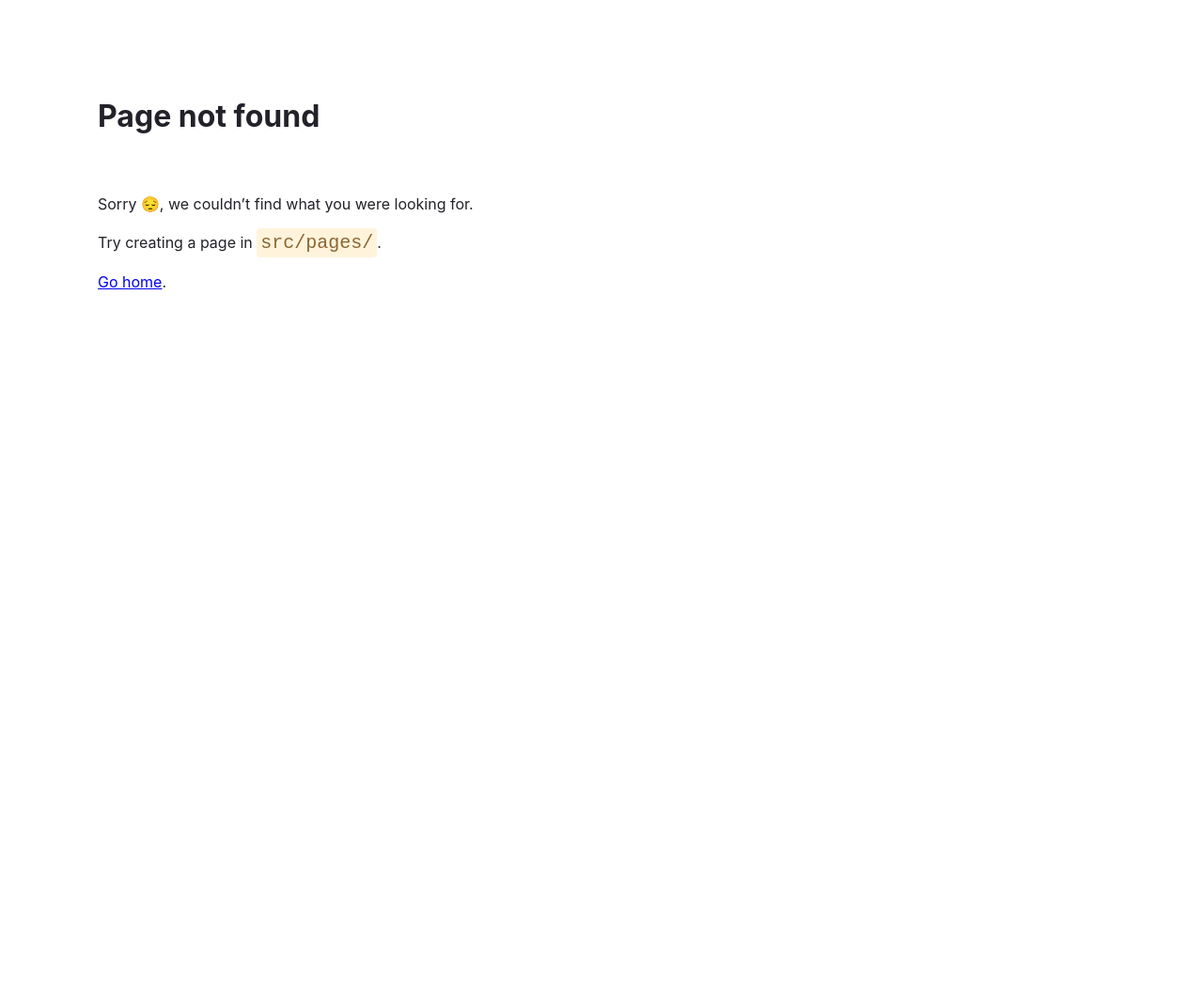
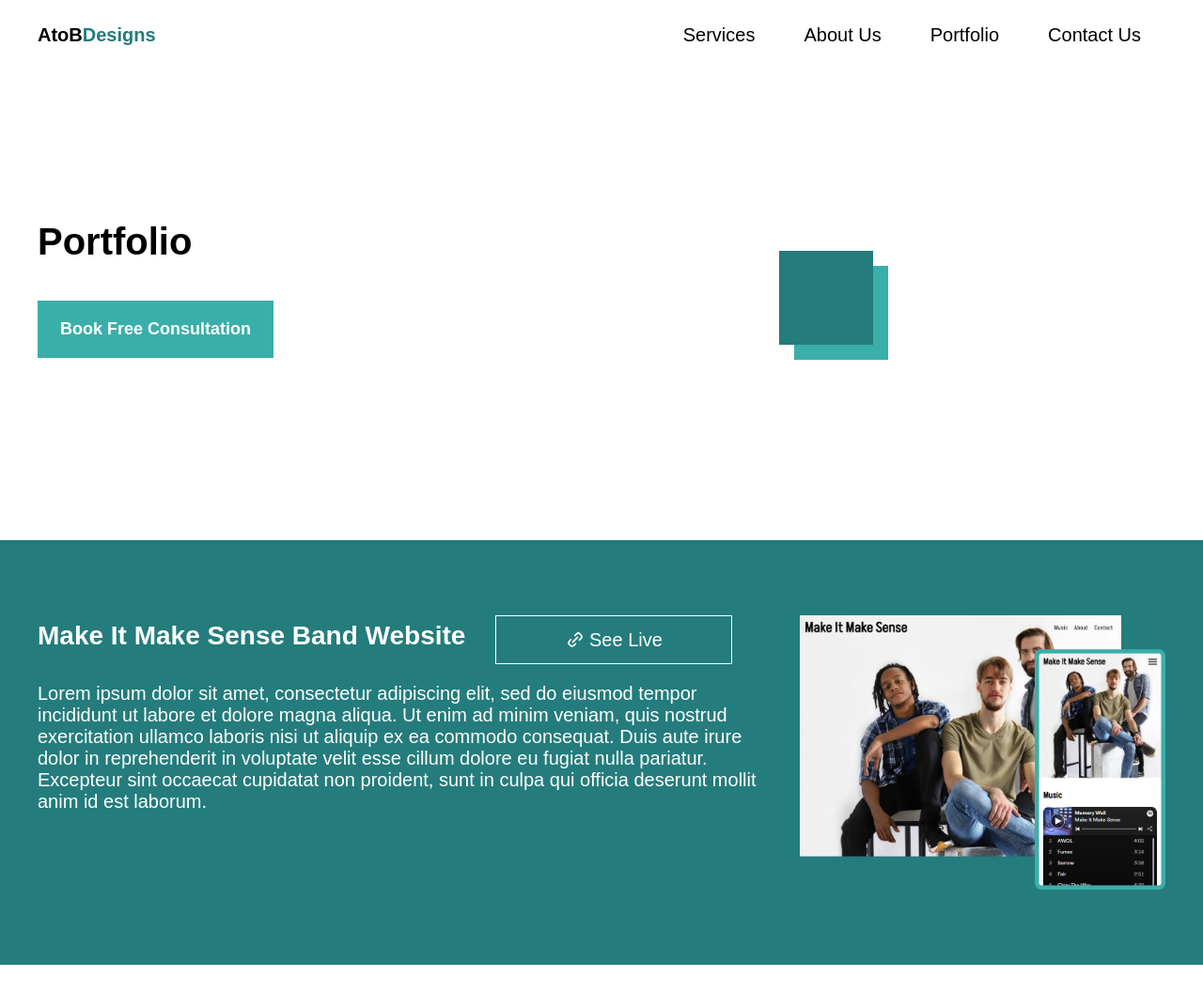
Before and after one commit to asherb20/atobdesigns, a Gatsby site: page /portfolio in a window 1280 px wide. Before the commit this address had no page. Shown: the top 1056 px of the page at 94% size. Before the commit the page ends 800 px from the top, so only its background shows below. Built offline with nearby package versions, Linux system fonts and the light colour scheme; Gatsby itself is replaced by a stand-in of ours.

Commit message:
Finished portfolio page.

```diff
--- a/src/components/hero.tsx
+++ b/src/components/hero.tsx
@@ -4,12 +4,12 @@ import CallToAction from './cta';
 const Hero = ({ title }: { title: string }) => {
   return (
     <div>
-      <div className='pt-5 pr-2 pb-5 pl-2 sm-d-flex sm-flex-wrap max-w-lg m-auto'>
-        <div className='sm-flex-1'>
+      <div className='pt-10 pr-2 pb-10 pl-2 sm-d-flex sm-flex-wrap max-w-lg m-auto'>
+        <div className='sm-flex-2'>
           <p className='fs-40 fw-bold pb-1'>{title}</p>
           <CallToAction to='/contact-us' title='Book Free Consultation' />
         </div>
-        <div className='p-2 sm-flex-1' style={{ height: 116 }}>
+        <div className='p-2 sm-flex-1 d-none sm-d-block' style={{ height: 116 }}>
           <div>
             <div className='pos-rel my-auto'>
               <div className='square bg-dark pos-abs top-0 left-0 z-1' />
--- a/src/lib/icons.tsx
+++ b/src/lib/icons.tsx
@@ -104,3 +104,20 @@ export const XIcon = (props: IconProps) => {
     </svg>
   );
 };
+
+export const URLIcon = (props: IconProps) => {
+  return (
+    <svg width={props.width} height={props.height} viewBox='0 0 24 24'>
+      <title />
+      <path
+        d='M17.3,13.35a1,1,0,0,1-.7-.29,1,1,0,0,1,0-1.41l2.12-2.12a2,2,0,0,0,0-2.83L17.3,5.28a2.06,2.06,0,0,0-2.83,0L12.35,7.4A1,1,0,0,1,10.94,6l2.12-2.12a4.1,4.1,0,0,1,5.66,0l1.41,1.41a4,4,0,0,1,0,5.66L18,13.06A1,1,0,0,1,17.3,13.35Z'
+        fill={props.color}
+      />
+      <path
+        d='M8.11,21.3a4,4,0,0,1-2.83-1.17L3.87,18.72a4,4,0,0,1,0-5.66L6,10.94A1,1,0,0,1,7.4,12.35L5.28,14.47a2,2,0,0,0,0,2.83L6.7,18.72a2.06,2.06,0,0,0,2.83,0l2.12-2.12A1,1,0,1,1,13.06,18l-2.12,2.12A4,4,0,0,1,8.11,21.3Z'
+        fill={props.color}
+      />
+      <path d='M8.82,16.18a1,1,0,0,1-.71-.29,1,1,0,0,1,0-1.42l6.37-6.36a1,1,0,0,1,1.41,0,1,1,0,0,1,0,1.42L9.52,15.89A1,1,0,0,1,8.82,16.18Z' fill={props.color} />
+    </svg>
+  );
+};
--- /dev/null
+++ b/src/pages/portfolio.tsx
@@ -0,0 +1,86 @@
+import * as React from 'react';
+import { HeadFC, PageProps } from 'gatsby';
+import Nav from '../components/nav';
+import '../styles/global.css';
+import Footer from '../components/footer';
+import Hero from '../components/hero';
+import CallToAction from '../components/cta';
+import { StaticImage } from 'gatsby-plugin-image';
+import { URLIcon } from '../lib/icons';
+
+const PORTFOLIO_ITEMS = [
+  {
+    backgroundColor: 'dark',
+    fontColor: 'white',
+    url: 'https://www.makeitmakesense.band/',
+    title: 'Make It Make Sense Band Website',
+    content:
+      'Lorem ipsum dolor sit amet, consectetur adipiscing elit, sed do eiusmod tempor incididunt ut labore et dolore magna aliqua. Ut enim ad minim veniam, quis nostrud exercitation ullamco laboris nisi ut aliquip ex ea commodo consequat. Duis aute irure dolor in reprehenderit in voluptate velit esse cillum dolore eu fugiat nulla pariatur. Excepteur sint occaecat cupidatat non proident, sunt in culpa qui officia deserunt mollit anim id est laborum.',
+    image: <StaticImage src='../images/makeitmakesense_preview.png' alt='Make It Make Sense Band Website' />
+  },
+  {
+    backgroundColor: 'white',
+    fontColor: 'black',
+    url: 'https://www.us-ecologic.com/',
+    title: 'US-EcoLogic Website',
+    content:
+      'Lorem ipsum dolor sit amet, consectetur adipiscing elit, sed do eiusmod tempor incididunt ut labore et dolore magna aliqua. Ut enim ad minim veniam, quis nostrud exercitation ullamco laboris nisi ut aliquip ex ea commodo consequat. Duis aute irure dolor in reprehenderit in voluptate velit esse cillum dolore eu fugiat nulla pariatur. Excepteur sint occaecat cupidatat non proident, sunt in culpa qui officia deserunt mollit anim id est laborum.',
+    image: <StaticImage src='../images/us-ecologic-preview.png' alt='US-EcoLogic Website' />
+  },
+  {
+    backgroundColor: 'dark',
+    fontColor: 'white',
+    url: 'https://efficiencypromise.com/',
+    title: 'Efficiency Promise Web App',
+    content:
+      'Lorem ipsum dolor sit amet, consectetur adipiscing elit, sed do eiusmod tempor incididunt ut labore et dolore magna aliqua. Ut enim ad minim veniam, quis nostrud exercitation ullamco laboris nisi ut aliquip ex ea commodo consequat. Duis aute irure dolor in reprehenderit in voluptate velit esse cillum dolore eu fugiat nulla pariatur. Excepteur sint occaecat cupidatat non proident, sunt in culpa qui officia deserunt mollit anim id est laborum.',
+    image: <StaticImage src='../images/efficiencypromise_preview.png' alt='Efficiency Promise Web App' />
+  }
+];
+
+const PortfolioPage: React.FC<PageProps> = () => {
+  return (
+    <div>
+      <Nav />
+      {/* main */}
+      <Hero title='Portfolio' />
+      <div>
+        <section className='pb-5'>
+          {PORTFOLIO_ITEMS.map(item => (
+            <div className='mb-2'>
+              <div className={`bg-${item.backgroundColor} c-${item.fontColor} pt-5 pr-2 pb-5 pl-2`}>
+                <div className='max-w-lg lg-d-flex lg-col-gap-2 m-auto'>
+                  <div className='flex-2'>
+                    <div className='med-d-flex med-col-gap-2 ai-center'>
+                      <h3 className='fs-28 pb-1'>{item.title}</h3>
+                      <a
+                        href={item.url}
+                        style={{ width: 250, height: 50 }}
+                        className={`mb-1 fs-20 td-none c-${item.fontColor} border-solid border-1 border-${item.fontColor} d-flex jc-center ai-center`}
+                      >
+                        <URLIcon width={20} height={20} color={item.fontColor} />
+                        <span className='pl-025'>See Live</span>
+                      </a>
+                    </div>
+                    <p className='fs-20 pb-1'>{item.content}</p>
+                  </div>
+                  <div className='flex-1'>{item.image}</div>
+                </div>
+              </div>
+            </div>
+          ))}
+        </section>
+      </div>
+      <div>
+        <section className='pb-5 d-flex ai-center jc-center'>
+          <CallToAction to='/contact-us' title='Become Our Next Client' />
+        </section>
+      </div>
+      <Footer />
+    </div>
+  );
+};
+
+export default PortfolioPage;
+
+export const Head: HeadFC = () => <title>Portfolio | A to B Designs</title>;
--- a/src/styles/global.css
+++ b/src/styles/global.css
@@ -108,8 +108,17 @@ ul {
 .pt-2 {
   padding-top: 2em;
 }
+.pt-3 {
+  padding-top: 3em;
+}
+.pt-4 {
+  padding-top: 4em;
+}
 .pt-5 {
   padding-top: 5em;
+}
+.pt-10 {
+  padding-top: 10em;
 }
 
 .pr-1 {
@@ -131,10 +140,22 @@ ul {
 .pb-3 {
   padding-bottom: 3em;
 }
+.pb-4 {
+  padding-bottom: 4em;
+}
 .pb-5 {
   padding-bottom: 5em;
 }
+.pb-10 {
+  padding-bottom: 10em;
+}
 
+.pl-025 {
+  padding-left: 0.25em;
+}
+.pl-05 {
+  padding-left: 0.5em;
+}
 .pl-1 {
   padding-left: 1em;
 }
@@ -334,8 +355,14 @@ ul {
   .sm-flex-1 {
     flex: 1;
   }
+  .sm-flex-2 {
+    flex: 2;
+  }
   .sm-flex-wrap {
     flex-wrap: wrap;
+  }
+  .sm-d-block {
+    display: block;
   }
 }
 
```
